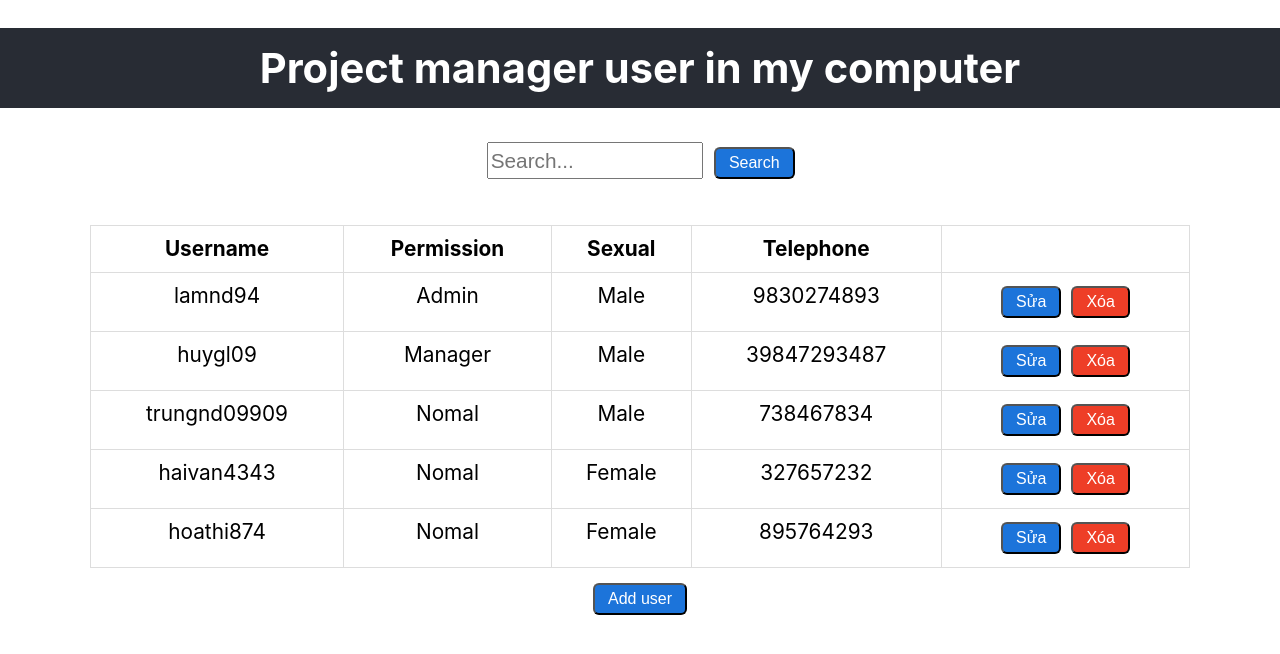
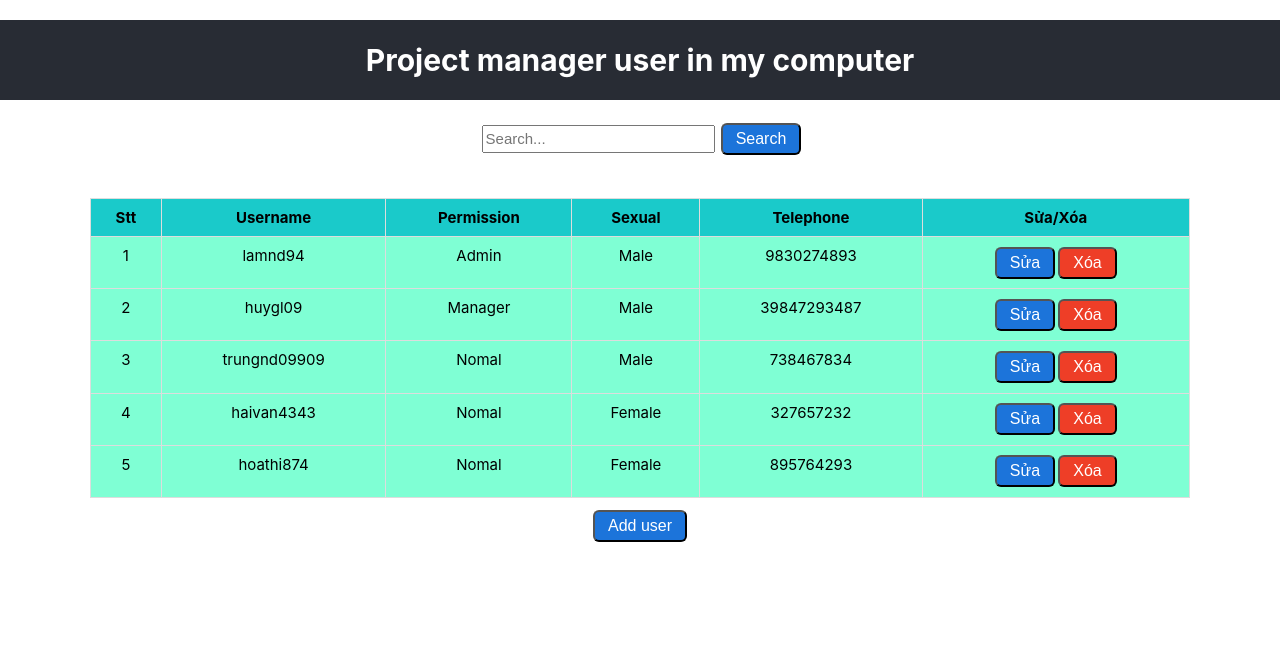
Before and after one commit to culam1294/reactjs, a React (Create React App) app in the folder my-cv/: page / in a window 1280 px wide. Shown: the top 654 px of the page. Built offline with nearby package versions, Linux system fonts and the light colour scheme.

Commit message:
complete 2

```diff
--- a/my-cv/src/App.css
+++ b/my-cv/src/App.css
@@ -1,6 +1,6 @@
 .App {
   text-align: center;
-  font-size: 1.3rem;
+  font-size: 15px;
 }
 
 .App-header {
@@ -15,42 +15,32 @@
 }
 
 /* My button */
-.btn{
+.btn,.btn-1{
   background: rgb(28, 116, 218);
   border-radius: 6px;
   padding: 5px 13px;
   color: #fff;
   text-decoration: none;
   font-size: 1rem;
-  margin: 5px;
+  margin: 0.1em;
 }
-.btn:hover {
+.btn-1{
+  background: rgb(238, 62, 39);
+}
+.btn:hover,.btn-1:hover {
   background-color: rgb(8, 63, 126);
 }
 
-.btn:active {
+.btn:active,.btn-1:active {
   background: #5F9BE0;
 }
 /* My button 1 */
-.btn-1{
-  background: rgb(238, 62, 39);
-  border-radius: 6px;
-  padding: 5px 13px;
-  color: #fff;
-  font-size: 1rem;
-  margin: 5px;
-}
-.btn-1:hover {
-  background-color: rgb(214, 75, 233);
-}
 
-.btn-1:active {
-  background: #5F9BE0;
-}
+
 /* Input */
 .ipt{
   height: 1.5em;
-  width: 10em;
+  width: 15em;
   font-size: 1em;
   margin: 0.3em;
 }
--- a/my-cv/src/App.js
+++ b/my-cv/src/App.js
@@ -7,46 +7,43 @@ import AddUser from "./components/AddUser";
 import DataJson from "./components/Data.json";
 
 function App() {
+  //state to render UI
+  const [DataUser, setDataUser] = useState([]);
   //Fetching data before
   useEffect(() => {
     if (localStorage.getItem("data") === null) {
       localStorage.setItem("data", JSON.stringify(DataJson));
-      const dataLocal = JSON.parse(localStorage.getItem("data"));
-      setDataUser(dataLocal);
+      let data = JSON.parse(localStorage.getItem("data"));
+      setDataUser(data);
     } else {
-      const dataLocal = JSON.parse(localStorage.getItem("data"));
-      setDataUser(dataLocal);
+      let data = JSON.parse(localStorage.getItem("data"));
+      setDataUser(data);
     }
   }, []);
 
-  //state to render UI
-  const [DataUser, setDataUser] = useState([]);
-
-  //AddUser
+  //Add User
   const getUser = objAdd => {
-    const TG = [...DataUser, objAdd];
-    setDataUser(TG);
-    localStorage.setItem("data", JSON.stringify(TG));
+    let array = [...DataUser, objAdd];
+    setDataUser(array);
+    localStorage.setItem("data", JSON.stringify(array));
   };
-  //Search
+  //Search User
   const searchClick = search => {
-    const array = [];
-    const dataLocal = JSON.parse(localStorage.getItem("data"));
-
-    dataLocal.forEach(item => {
+    let array = [];
+    let data = JSON.parse(localStorage.getItem("data"));
+    data.forEach(item => {
       if (item.Username.indexOf(search) !== -1) {
         array.push(item);
       }
     });
     setDataUser(array);
   };
-
+  //Delete User
   const deleteUser = key => {
-    const dataNew = DataJson.filter(item => {
-      return console.log(item.key);
-      // item.key !== key
-    });
-    console.log(dataNew);
+    let array = [...DataUser];
+    array.splice(key, 1);
+    setDataUser(array);
+    localStorage.setItem("data", JSON.stringify(array));
   };
 
   return (
--- a/my-cv/src/components/Data.json
+++ b/my-cv/src/components/Data.json
@@ -1,29 +1,34 @@
 [
     {
+        "Stt": "1",
         "Username": "lamnd94",
         "Permission": "Admin",
         "Sexual": "Male",
         "Telephone": "9830274893"
     },
     {
+        "Stt": "2",
         "Username": "huygl09",
         "Permission": "Manager",
         "Sexual": "Male",
         "Telephone": "39847293487"
     },
     {
+        "Stt": "3",
         "Username": "trungnd09909",
         "Permission": "Nomal",
         "Sexual": "Male",
         "Telephone": "738467834"
     },
     {
+        "Stt": "4",
         "Username": "haivan4343",
         "Permission": "Nomal",
         "Sexual": "Female",
         "Telephone": "327657232"
     },
     {
+        "Stt": "5",
         "Username": "hoathi874",
         "Permission": "Nomal",
         "Sexual": "Female",
--- a/my-cv/src/components/Table.css
+++ b/my-cv/src/components/Table.css
@@ -10,6 +10,9 @@ table td {
     border: none;
     border-collapse: collapse;
 }
+table th {
+    background-color: rgb(26, 202, 202);
+}
 
 .table tr>td,
 .table tr>th {
@@ -19,3 +22,6 @@ table td {
     vertical-align: top;
     border-top: 1px solid #ddd;
 }
+.table-row{
+    background-color: aquamarine;
+}
--- a/my-cv/src/components/Table.jsx
+++ b/my-cv/src/components/Table.jsx
@@ -11,10 +11,12 @@ export default function Table(props) {
       <table className="table">
         <thead>
           <tr>
+            <th>Stt</th>
             <th>Username</th>
             <th>Permission</th>
             <th>Sexual</th>
             <th>Telephone</th>
+            <th>Sửa/Xóa</th>
 
           </tr>
         </thead>
--- a/my-cv/src/components/TableRow.jsx
+++ b/my-cv/src/components/TableRow.jsx
@@ -1,20 +1,22 @@
 import React from "react";
 
 export default function TableRow(props) {
-  const deleteUser =(key)=>{
-      props.deleteUser(key)
-
-  }
+  const deleteUser = key => {
+    props.deleteUser(key);
+  };
   const Data = props.Data;
   const showRow = Data.map((value, key) => (
-    <tr key={key}>
+    <tr className="table-row" key={key}>
+      <td>{key + 1}</td>
       <td>{value.Username}</td>
       <td>{value.Permission}</td>
       <td>{value.Sexual}</td>
       <td>{value.Telephone}</td>
       <td>
-        <button className="btn" >Sửa</button>
-        <button className="btn-1" onClick={()=>deleteUser(key)}>Xóa</button>
+        <button className="btn">Sửa</button>
+        <button className="btn-1" onClick={() => deleteUser(key)}>
+          Xóa
+        </button>
       </td>
     </tr>
   ));
```
